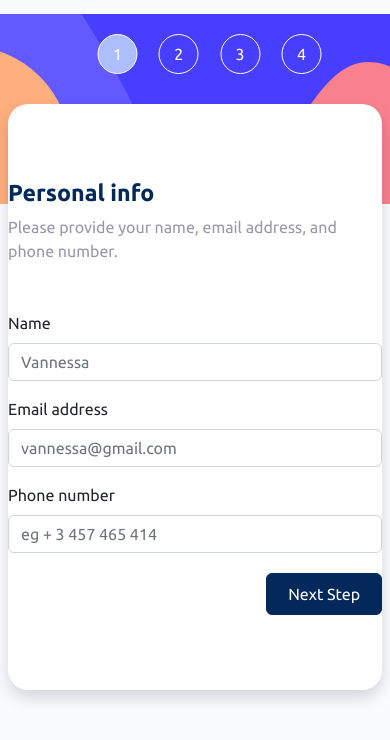
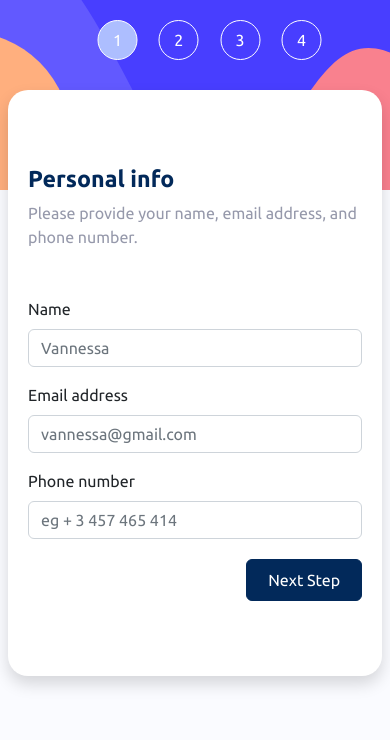
Before and after one commit to hongleang/fmchallenge-multistep-form, a React (Create React App) app: page /form/step-1 in a window 390 px wide. Shown: the top 740 px of the page. Built offline with nearby package versions, Linux system fonts and the light colour scheme.

Commit message:
Fixed responsive design

```diff
--- a/src/components/Form/Form.tsx
+++ b/src/components/Form/Form.tsx
@@ -15,7 +15,7 @@ export default function Form() {
     }, [location, navigate])
 
     return (
-        <div className="vw-100 vh-100 d-flex justify-content-center align-items-center">
+        <div className="vw-100 vh-100 d-flex justify-content-center align-items-sm-center">
             <div className="form-container">
                 <div className="form-wrapper row gx-5 justify-content-around rounded-3 bg-white p-sm-3 shadow ">
                     <Sidebar />
--- a/src/layout/FormsContentLayout/FormsContentLayout.tsx
+++ b/src/layout/FormsContentLayout/FormsContentLayout.tsx
@@ -10,7 +10,7 @@ type Props = {
 
 export default function FormsContentLayout({ children, header='', subheader ='' }: Props) {
     return (
-        <div className="content-layout position-relative col-12 col-md-10 px-0">
+        <div className="content-layout position-relative col-12 col-md-10 px-sm-0">
             <h3 className='text-marine-blue'>{header}</h3>
             <p className="text-muted mb-5">
                 {subheader}
```
